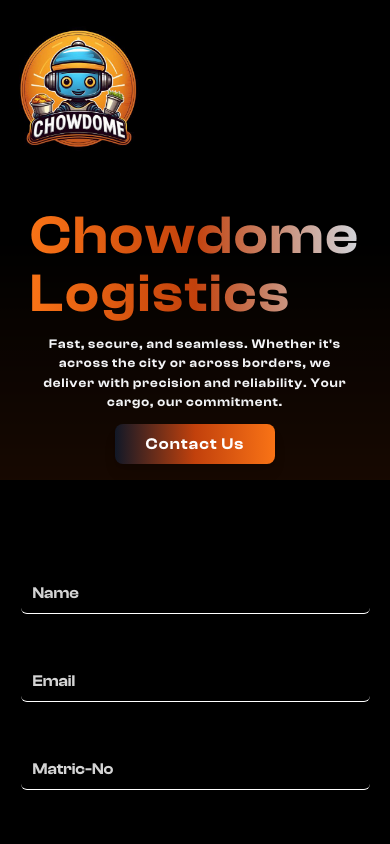
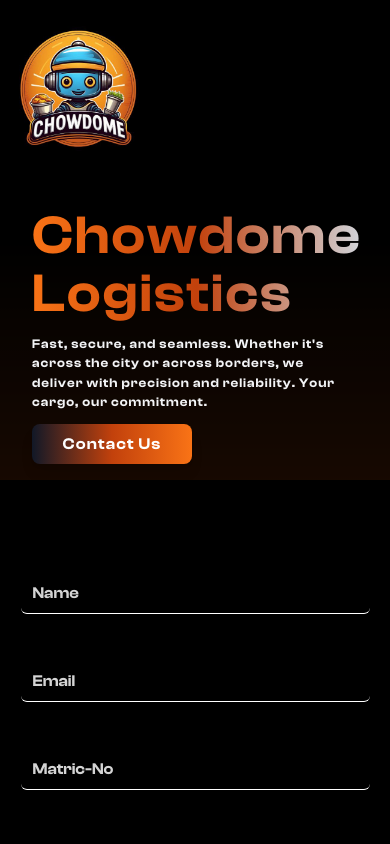
Before and after one commit to belbelbelbel/chowdome, a Next.js app: page / in a window 390 px wide. Shown: the top 844 px of the page. Built offline with nearby package versions, Linux system fonts and the light colour scheme.

Commit message:
final comits

```diff
--- a/app/page.tsx
+++ b/app/page.tsx
@@ -16,14 +16,14 @@
   return (
     <div className="bg-bg-img- bg-contain bg-no-repeat h-screen flex  xl:gap-12 xl:flex-row flex-col items-center  w-screen text-white bg-black">
       <div className="xl:w-[50%] w-full bg-gradient-to-b from-black via-black to-orange-600 h-full">
-        <div className=" xl:h-[70%]   w-full h-full mt-[6rem] xl:mt-16 gap-3 lt:gap-5 xl:gap-0 flex items-center justify-center flex-col p-8 rounded-lg xl:max-w-3xl z-50 relative mx-auto my-16">
-          <h2 className="text-left xl:text-center text-[3.4rem] tracking-[2px] xl:tracking-[0px] xl:text-[3rem] 2xl:text-[3.7rem] md:text-[3.7rem]  leading-[3.6rem] xl:leading-[4rem]  font-bold text-transparent bg-clip-text bg-gradient-to-l z-50 relative from-gray-300 via-orange-700 to-orange-500 xl:mb-4">
+        <div className=" xl:h-[70%]   w-full h-full mt-[6rem] xl:mt-16 gap-3 lt:gap-5 xl:gap-0 flex items-start lt:items-center justify-center flex-col p-8 rounded-lg xl:max-w-3xl z-50 relative mx-auto my-16">
+          <h2 className="text-left xl:text-center text-[3.4rem]  tracking-[2px] xl:tracking-[0px] xl:text-[3rem] 2xl:text-[3.7rem] md:text-[3.7rem]  leading-[3.6rem] xl:leading-[4rem]  font-bold text-transparent bg-clip-text bg-gradient-to-l z-50 relative from-gray-300 via-orange-700 to-orange-500 xl:mb-4">
             Chowdome Logistics
           </h2>
-          <p className="xl:text-lg text-gray-100 xl:text-center  text-center text-[0.8rem] xl:text-[1rem] lg:text-[1.2rem] lt:text-[1.05rem] text-left tracking-[1px]  xl:leading-relaxed">
+          <p className="xl:text-lg text-gray-100 lt:text-center  text-left text-[0.8rem] xl:text-[1rem] lg:text-[1.2rem] lt:text-[1.05rem] text-left tracking-[1px]  xl:leading-relaxed">
             Fast, secure, and seamless. Whether it&apos;s across the city or across borders, we deliver with precision and reliability. Your cargo, our commitment.
           </p>
-          <div className="relative xl:hidden items-center justify-center  w-full flex z-50 xl:top-16 ">
+          <div className="relative xl:hidden  items-start lt:items-center justify-start lt:justify-center  w-full flex z-50 xl:top-16 ">
             <button className="px-6 py-2 w-[10rem] md:w-[12rem] border-0 outline-0  tracking-[1.2px]  rounded-lg text-[1rem] xl:text-[1.1rem] text-white font-semibold bg-gradient-to-r from-gray-900 via-orange-700 to-orange-500 hover:opacity-90 transition duration-300 shadow-lg">
               Contact Us
             </button>
--- a/components/Hero.tsx
+++ b/components/Hero.tsx
@@ -82,7 +82,6 @@
                 </button>
             </div>
 
-
             <div className=" flex flex-col gap-[3rem]  xl:gap-8  mt-20 rounded-[1rem]  shadow-xl border-[1.5px] border-black w-[90%] 2xl:w-[90%] xl:w-[96%] z-30 h-full xl:h-[90%] ">
                 <div className='flex xl:flex-row flex-col items-center xl:gap-5 gap-[3rem]'>
                     <Input placeholder='Name' value={formProfile.firstName} name='firstName' onChange={handleChange} type='text' />
@@ -103,7 +102,7 @@
 
             <div className='w-full  '>
                 <div className="md:relative flex items-center flex justify-center xl:my-0 my-5 mb-10 w-full z-50 top-5 z-50">
-                    <button className="px-6 py-3 md:py-3 w-[80%]  lt:h-[3.5rem] tracking-[1.5px] border-0 outline-0 rounded-lg text-[1.1rem] text-white font-semibold bg-gradient-to-r from-black via-orange-700 to-orange-500 hover:opacity-90 transition duration-300 shadow-lg" onClick={payKorapay}>
+                    <button className="px-6 py-3 md:py-3 w-[90%]  lt:h-[3.5rem] tracking-[1.5px] border-0 outline-0 rounded-lg text-[1.1rem] text-white font-semibold bg-gradient-to-r from-black via-orange-700 to-orange-500 hover:opacity-90 transition duration-300 shadow-lg" onClick={payKorapay}>
                         Submit
                     </button>
                 </div>
```
